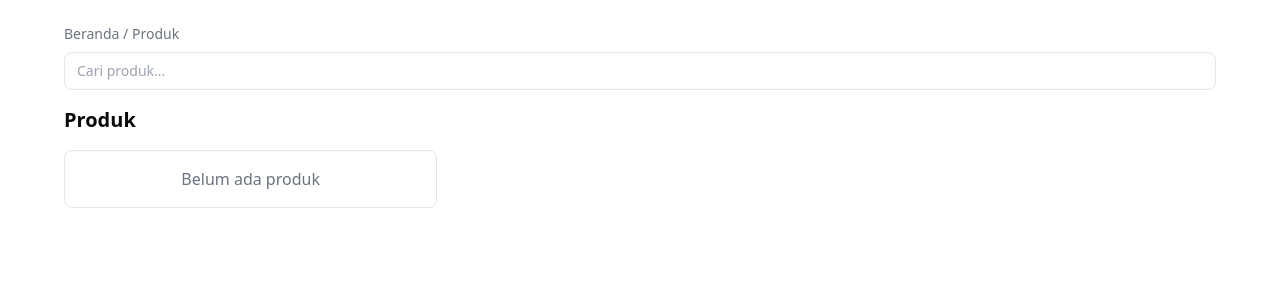
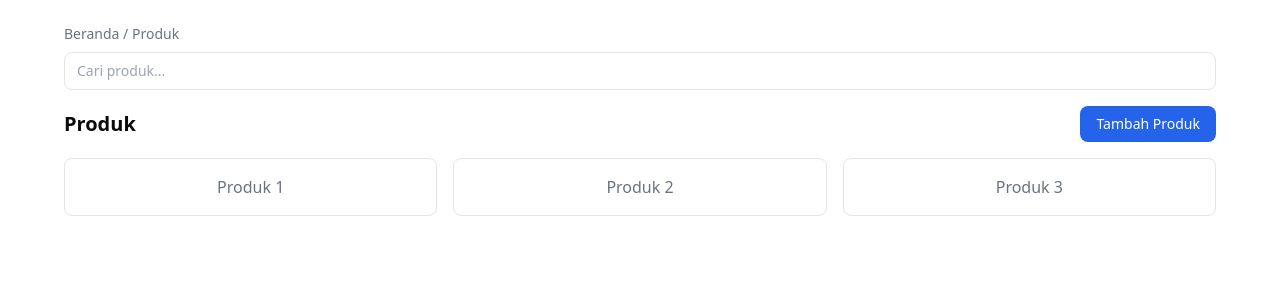
Before and after one commit to faliharyabudi/Mini-Shopee, a Next.js app in the folder web/: page /dashboard in a window 1280 px wide. Shown: the top 300 px of the page. Built offline with nearby package versions, Linux system fonts and the light colour scheme.

Commit message:
Menambahkan tombol Tambah Produk pada layout produk.dan Menambahkan beberapa card produk

```diff
--- a/web/app/dashboard/layout.tsx
+++ b/web/app/dashboard/layout.tsx
@@ -18,7 +18,13 @@ export default function ProductsLayout({
           />
         </div>
 
-        <h1 className="text-xl font-semibold mb-4">Produk</h1>
+        {/* Judul + Tombol */}
+        <div className="flex items-center justify-between mb-4">
+          <h1 className="text-xl font-semibold">Produk</h1>
+          <button className="px-4 py-2 text-sm bg-blue-600 text-white rounded-lg">
+            Tambah Produk
+          </button>
+        </div>
 
         {children}
       </div>
--- a/web/app/dashboard/page.tsx
+++ b/web/app/dashboard/page.tsx
@@ -3,10 +3,20 @@ export default function ProductsPage() {
     <div>
       {/* Grid produk */}
       <div className="grid grid-cols-2 md:grid-cols-3 gap-4">
-        {/* Placeholder produk */}
+
+        {/* Placeholder produk dummy */}
         <div className="border rounded-lg p-4 text-center text-gray-500">
-          Belum ada produk
+          Produk 1
         </div>
+
+        <div className="border rounded-lg p-4 text-center text-gray-500">
+          Produk 2
+        </div>
+
+        <div className="border rounded-lg p-4 text-center text-gray-500">
+          Produk 3
+        </div>
+
       </div>
     </div>
   );
```
